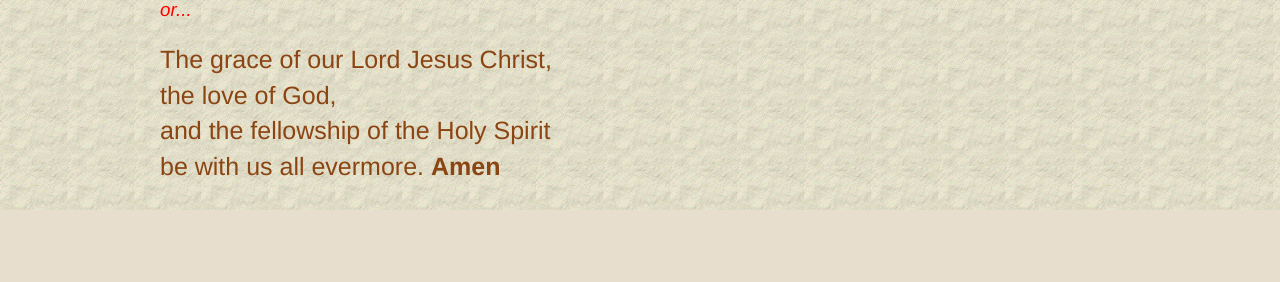
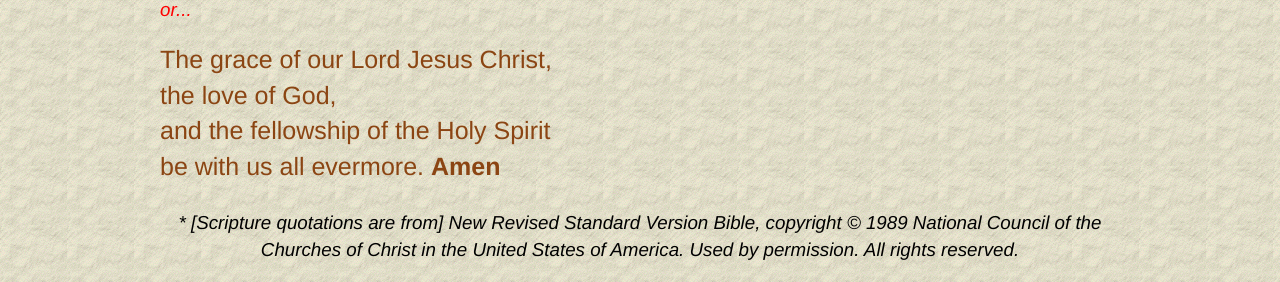
Before and after one commit to TSSF-Asia-Pacific/communityobedience, a PHP site: page / in a window 1280 px wide. Shown: the part 2843-3125 px from the top of the page. Before the commit the page ends 3053 px from the top, so only its background shows below. Run offline with PHP 8.4, Linux system fonts and the light colour scheme; some libraries are stand-ins or nearby versions.

Commit message:
Comply with NSRV copy rite for scripture references.
Comply with NSRV copy rite for scripture references.

```diff
--- a/boiler/principle1.txt
+++ b/boiler/principle1.txt
@@ -1,2 +1,2 @@
 The Object
-Jesus said, "Very truly, I tell you, unless a grain of wheat falls into the earth and dies, it remains just a single grain; but if it dies, it bears much fruit. Those who love their life lose it, and those who hate their life in this world will keep it for eternal life. Whoever serves me must follow me, and where I am, there will my servant be also. Whoever serves me, the Father will honor." (John 12:24 to 26)
+Jesus said, "Very truly, I tell you, unless a grain of wheat falls into the earth and dies, it remains just a single grain; but if it dies, it bears much fruit. Those who love their life lose it, and those who hate their life in this world will keep it for eternal life. Whoever serves me must follow me, and where I am, there will my servant be also. Whoever serves me, the Father will honor." (John 12:24 - 26(NRSV))
--- a/boiler/principle17.txt
+++ b/boiler/principle17.txt
@@ -1,2 +1,2 @@
 The Second Way of Service - Study
-And this is eternal life: that they may know you the only true God, and Jesus Christ whom you have sent." (John 17:3) True knowledge is knowledge of God. Tertiaries therefore give priority to devotional study of scripture as one of the chief means of attaining that knowledge of God which leads to eternal life.
+And this is eternal life: that they may know you the only true God, and Jesus Christ whom you have sent." (John 17:3(NRSV)) True knowledge is knowledge of God. Tertiaries therefore give priority to devotional study of scripture as one of the chief means of attaining that knowledge of God which leads to eternal life.
--- a/boiler/principle25.txt
+++ b/boiler/principle25.txt
@@ -1,2 +1,2 @@
 The Second Note - Love
-Jesus said, "I give you a new commandment: love one another. Just as I have loved you, you also should love one another. By this everyone will know that you are my disciples, if you have love for one another." (John 13:34 to 35) Love is the distinguishing feature of all true disciples of Christ who wish to dedicate themselves to him as his servants.
+Jesus said, "I give you a new commandment: love one another. Just as I have loved you, you also should love one another. By this everyone will know that you are my disciples, if you have love for one another." (John 13:34 - 35(NRSV)) Love is the distinguishing feature of all true disciples of Christ who wish to dedicate themselves to him as his servants.
--- a/css/tssf.css
+++ b/css/tssf.css
@@ -39,6 +39,14 @@ p.rubric
 	color:red;
 }
 
+p.copyrite
+{
+	font-style:italic;
+	font-size: 0.75em;
+	color:black;
+	text-align: center
+}
+
 p.boilerplate
 {
 	color:#8B4513;
--- a/index.php
+++ b/index.php
@@ -119,7 +119,7 @@ for ($i = 0; $i <= 6; $i++)
 <p class="boilerplate">May our blessed Lady pray for us.<br/>May Saint Francis pray for us.<br/>May Saint Clare pray for us.<br/>May all the saints of the Third Order pray for us.<br/>May the holy angels watch over us and befriend us.<br/>May our Lord Jesus give us his blessing and his peace. <strong>Amen</strong></p>
 <p class="rubric">or...</p>
 <p class="boilerplate">The grace of our Lord Jesus Christ,<br/>the love of God,<br/>and the fellowship of the Holy Spirit<br/>be with us all evermore. <strong>Amen</strong>
-
+<p class="copyrite">* [Scripture quotations are from] New Revised Standard Version Bible, copyright © 1989 National Council of the Churches of Christ in the United States of America. Used by permission. All rights reserved.</p>
 <!-- Piwik -->
 <script type="text/javascript">
   var _paq = _paq || [];
```
Also changed, not shown: 1 other file.
